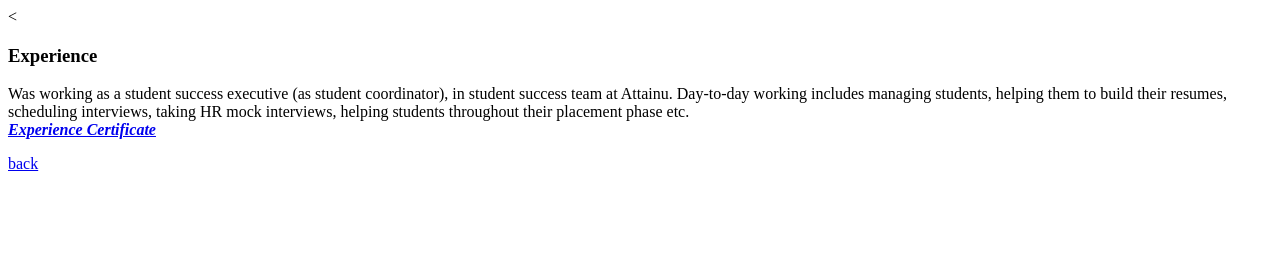
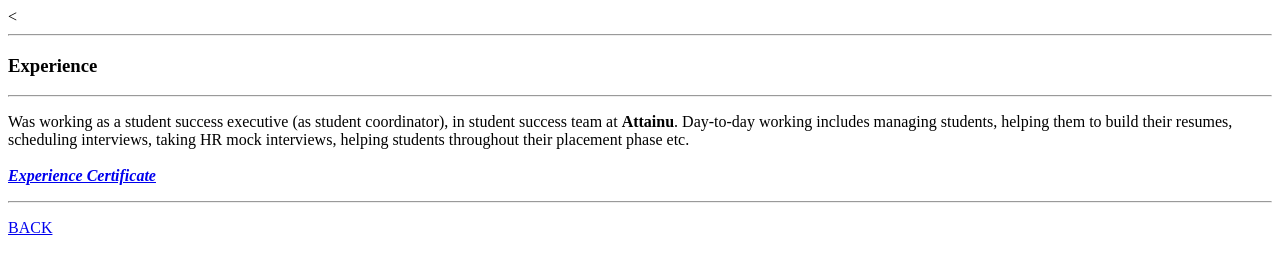
Before and after one commit to slipknot2001/cv, a plain HTML site: page experience.html in a window 1280 px wide. Drawn offline with Linux system fonts and the light colour scheme.

Commit message:
updated changes

```diff
--- a/experience.html
+++ b/experience.html
@@ -6,16 +6,19 @@
   </head>
 
   <body>
-
+    <hr>
     <h3> Experience </h3>
-      <p> Was working as a student success executive (as student coordinator), in student success team at Attainu.
+    <hr>
+      <p> Was working as a student success executive (as student coordinator), in student success team at <strong>Attainu</strong>.
       Day-to-day working includes managing students, helping them to build their resumes, scheduling interviews,
       taking HR mock interviews, helping students throughout their placement phase etc.
       <br>
+      <br>
       <a href="images/Internship_Certificate_Nishant_Joshi.pdf">
         <strong> <em> Experience Certificate </em> </strong> </a>
+      <hr>
     </p>
 
-    <a href="index.html"> back </a>
+    <a href="index.html"> BACK </a>
   </body>
 </html>
```
Also changed, not shown: contact.html (+6 -3 lines), index.html (+1 -1 lines).
